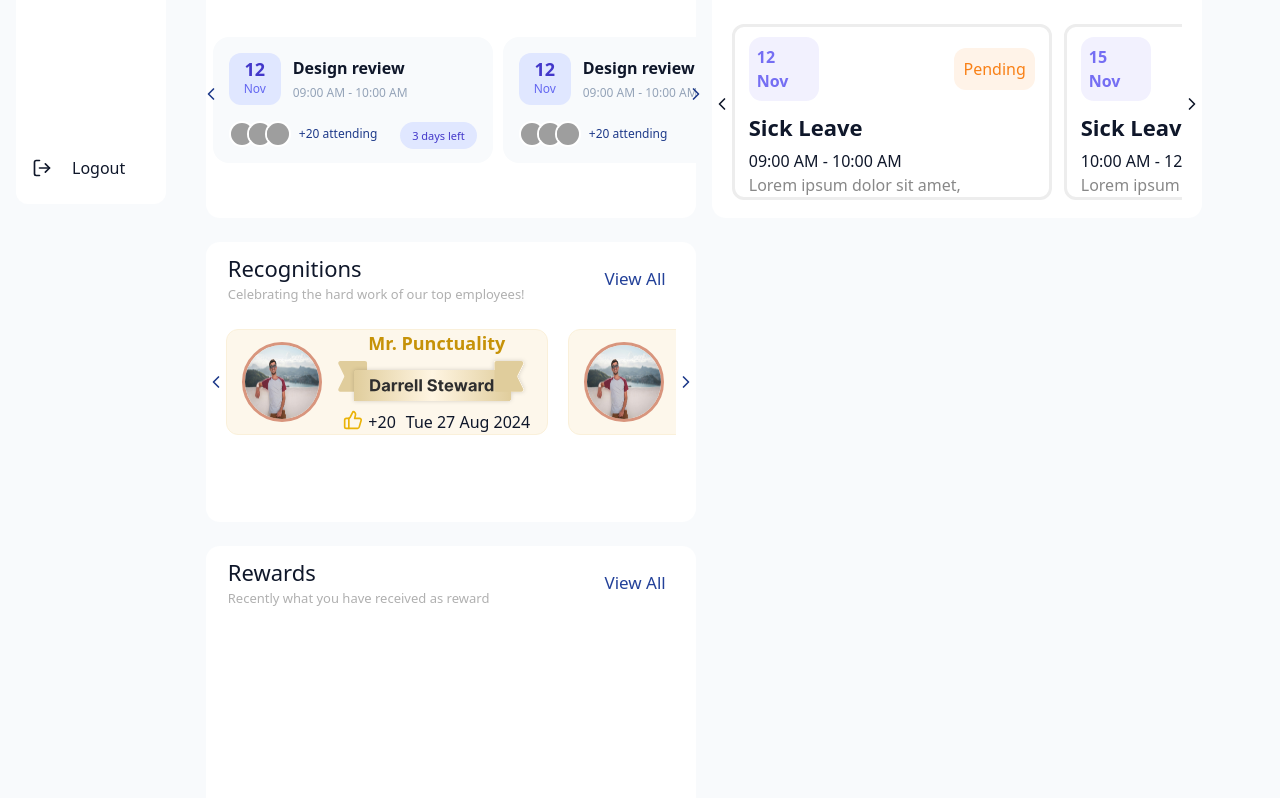
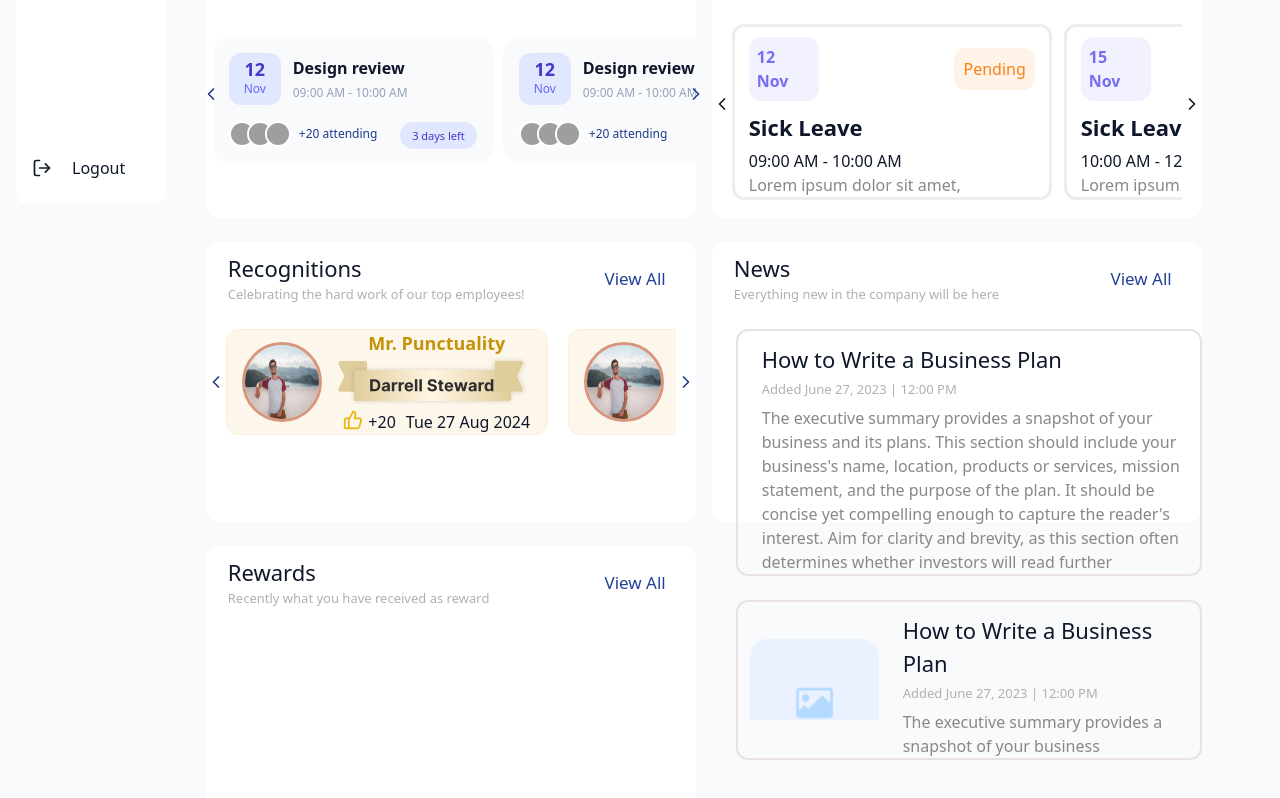
Before and after one commit to boda213-alaa-mohmad/buy2-hr-system, a Next.js app: page /dashboard in a window 1280 px wide. Shown: the part 580-1378 px from the top of the page. Built offline with nearby package versions, Linux system fonts and the light colour scheme; grey boxes are pictures that could not be loaded.

Commit message:
feat: add Rewards card container and structure

```diff
--- a/src/app/dashboard/page.tsx
+++ b/src/app/dashboard/page.tsx
@@ -6,6 +6,7 @@ import TaskCard from "@/features/Dashboard/components/TaskCard";
 import UpcomingMeetingsCard from "@/features/Dashboard/components/UpcomingMeetingsCard";
 import styles from "./page.module.css";
 import { Rewards } from "@/features/Dashboard/components/Rewards";
+import News from "@/features/Dashboard/components/News";
 
 export default function DashboardPage() {
   return (
@@ -25,6 +26,9 @@ export default function DashboardPage() {
           <RecognitionCard />
           <Rewards />
         </div>
+        <div>
+          <News />
+        </div>
       </div>
     </div>
   );
--- /dev/null
+++ b/src/features/Dashboard/components/News.module.css
@@ -0,0 +1,36 @@
+.card {
+  margin-top: 24px;
+  margin-left: 24px;
+  border: 2px solid rgb(233, 226, 226);
+  border-radius: 12px;
+}
+
+.content {
+  padding-top: 12px;
+  padding-left: 12px;
+  margin-left: 12px;
+}
+
+.title {
+  font-weight: 500;
+  font-size: 22px;
+}
+
+.time {
+  color: var(--text-color);
+  font-size: 13px;
+}
+
+.paragraph {
+  padding-top: 6px;
+  color: #888888;
+}
+
+.second-card {
+  display: flex;
+  align-items: center;
+}
+
+.imgContainer {
+    padding-left: 12px;
+}
--- /dev/null
+++ b/src/features/Dashboard/components/News.tsx
@@ -0,0 +1,52 @@
+import DashboardCard from "@/Components/shared/card/DashboardCard";
+import styles from "./News.module.css";
+import Image from "next/image";
+
+export default function News() {
+  return (
+    <DashboardCard
+      title="News"
+      subtitle="Everything new in the company will be here"
+      actions="View All"
+    >
+      {/* card top */}
+      <div className={`${styles.card} ${styles["first-card"]}`}>
+        <div className={styles.content}>
+          <div className={styles.header}>
+            <h3 className={styles.title}>How to Write a Business Plan</h3>
+            <time className={styles.time}>Added June 27, 2023 | 12:00 PM</time>
+          </div>
+          <p className={styles.paragraph}>
+            The executive summary provides a snapshot of your business and its
+            plans. This section should include your business&apos;s name,
+            location, products or services, mission statement, and the purpose
+            of the plan. It should be concise yet compelling enough to capture
+            the reader&apos;s interest. Aim for clarity and brevity, as this
+            section often determines whether investors will read further
+          </p>
+        </div>
+      </div>
+
+      {/* card bottom */}
+      <div className={`${styles.card} ${styles["second-card"]}`}>
+        <div className={styles.imgContainer}>
+          <Image
+            src="/images/Image frame.png"
+            alt="image frame"
+            width={200}
+            height={200}
+          />
+        </div>
+        <div className={styles.content}>
+          <div className={styles.header}>
+            <h3 className={styles.title}>How to Write a Business Plan</h3>
+            <time className={styles.time}>Added June 27, 2023 | 12:00 PM</time>
+          </div>
+          <p className={styles.paragraph}>
+            The executive summary provides a snapshot of your business
+          </p>
+        </div>
+      </div>
+    </DashboardCard>
+  );
+}
```
Also changed, not shown: public/images/Image frame.png (added).
